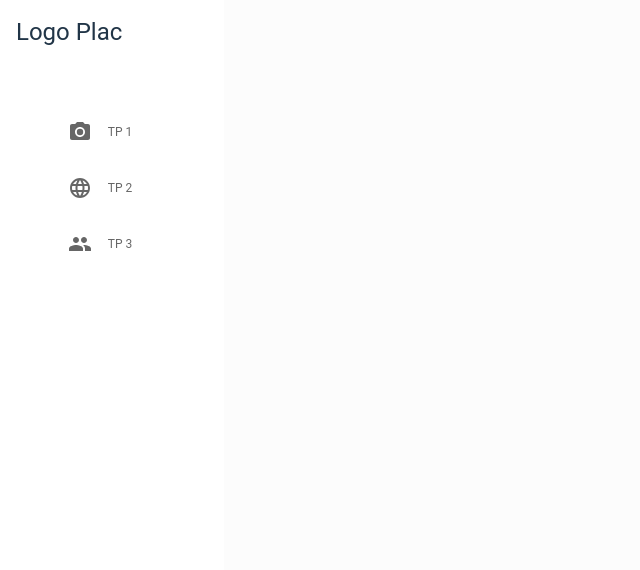
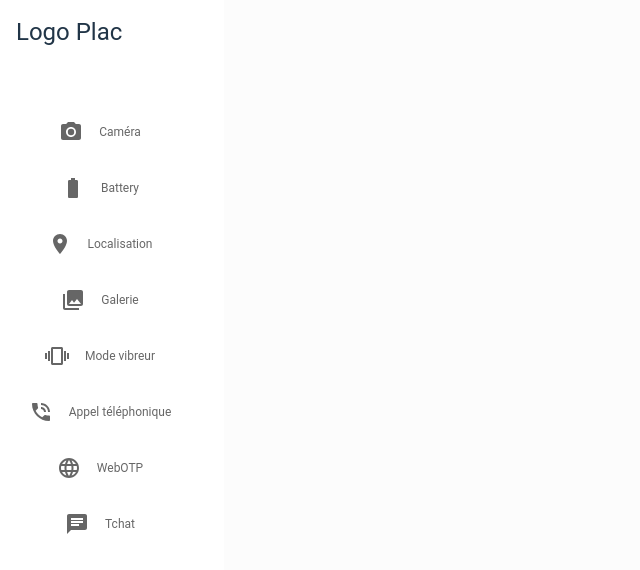
Before and after one commit to Leo-Teixeira/PWA_TP, a Next.js app: page / in a window 1280 px wide. Shown: the top 570 px of the page, without its empty margins (0-640 px from the left). Built offline with nearby package versions, Linux system fonts and the light colour scheme.

Commit message:
add bottom navigation

```diff
--- a/src/core/constant/page-name-constant.ts
+++ b/src/core/constant/page-name-constant.ts
@@ -4,16 +4,36 @@ export type Page = {
 };
 
 export class PageNamesConstants {
-    static Tp1: Page = {
-      path: "/tp1",
-      name: "tp1",
+  static Camera: Page = {
+    path: "/camera",
+    name: "camera",
   };
-    static Tp2: Page = {
-      path: "/tp2",
-      name: "tp2",
+  static Battery: Page = {
+    path: "/battery",
+    name: "battery",
   };
-    static Tp3: Page = {
-      path: "/tp3",
-      name: "tp3",
+  static Localisation: Page = {
+    path: "/localisation",
+    name: "localisation",
+  };
+  static Gallery: Page = {
+    path: "/gallery",
+    name: "gallery",
+  };
+  static PhoneCall: Page = {
+    path: "/phonecall",
+    name: "phonecall",
+  };
+  static Vibration: Page = {
+    path: "/vibration",
+    name: "vibration",
+  };
+  static WebOTP: Page = {
+    path: "/webotp",
+    name: "webotp",
+  };
+  static Tchat: Page = {
+    path: "/tchat",
+    name: "tchat",
   };
 }
--- a/src/layout/AppNavigation/AppNavigation.tsx
+++ b/src/layout/AppNavigation/AppNavigation.tsx
@@ -7,6 +7,12 @@ import BottomNavigationAction from "@mui/material/BottomNavigationAction"
 import GroupIcon from "@mui/icons-material/Group"
 import PhotoCameraIcon from "@mui/icons-material/PhotoCamera"
 import LanguageIcon from "@mui/icons-material/Language"
+import LocationOnIcon from '@mui/icons-material/LocationOn';
+import CollectionsIcon from '@mui/icons-material/Collections';
+import BatteryStdIcon from '@mui/icons-material/BatteryStd';
+import VibrationIcon from '@mui/icons-material/Vibration';
+import PhoneInTalkIcon from '@mui/icons-material/PhoneInTalk';
+import ChatIcon from '@mui/icons-material/Chat';
 import "./AppNavigation.scss"
 import {useRouter} from "next/navigation"
 import {PageNamesConstants} from "../../core/constant/page-name-constant"
@@ -30,9 +36,14 @@ export default function AppNavigation() {
                     setValue(newValue)
                     router.push(newValue)
                 }}>
-                <BottomNavigationAction label="TP 1" icon={<PhotoCameraIcon />} value={PageNamesConstants.Tp1.path} />
-                <BottomNavigationAction label="TP 2" icon={<LanguageIcon />} value={PageNamesConstants.Tp2.path} />
-                <BottomNavigationAction label="TP 3" icon={<GroupIcon />} value={PageNamesConstants.Tp3.path} />
+                <BottomNavigationAction label="Caméra" icon={<PhotoCameraIcon />} value={PageNamesConstants.Camera.path} />
+                <BottomNavigationAction label="Battery" icon={<BatteryStdIcon />} value={PageNamesConstants.Battery.path} />
+                <BottomNavigationAction label="Localisation" icon={<LocationOnIcon />} value={PageNamesConstants.Localisation.path} />
+                <BottomNavigationAction label="Galerie" icon={<CollectionsIcon />} value={PageNamesConstants.Gallery.path} />
+                <BottomNavigationAction label="Mode vibreur" icon={<VibrationIcon />} value={PageNamesConstants.Vibration.path} />
+                <BottomNavigationAction label="Appel téléphonique" icon={<PhoneInTalkIcon />} value={PageNamesConstants.PhoneCall.path} />
+                <BottomNavigationAction label="WebOTP" icon={<LanguageIcon />} value={PageNamesConstants.WebOTP.path} />
+                <BottomNavigationAction label="Tchat" icon={<ChatIcon />} value={PageNamesConstants.Tchat.path} />
             </BottomNavigation>
         </header>
     )
```
Lines whose indentation alone changed are shown as unchanged.
